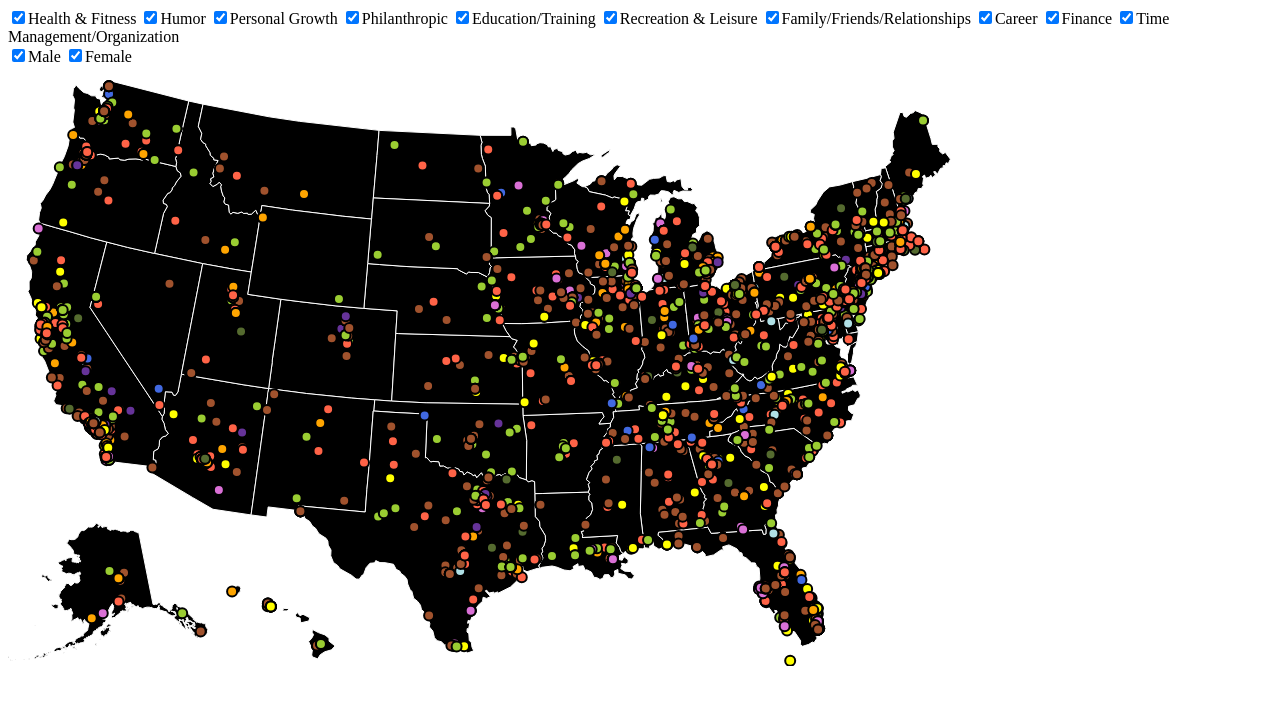
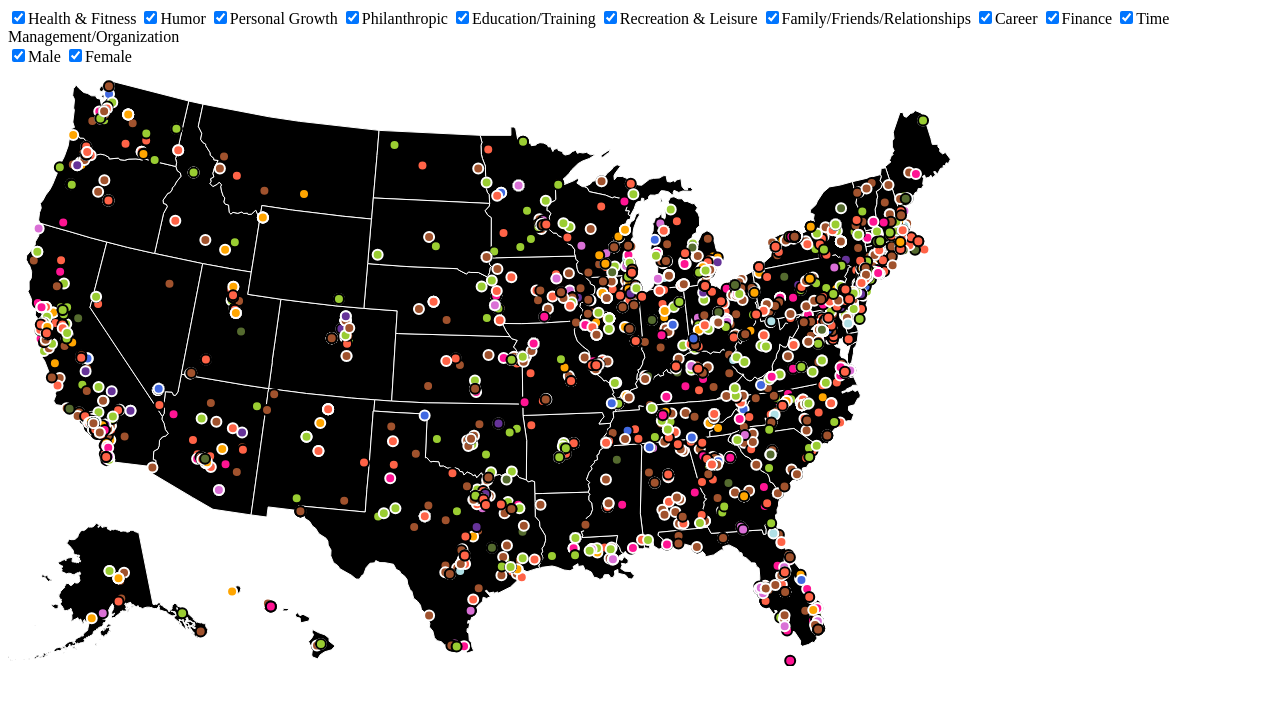
Before and after one commit to michael-xander/vis, a plain HTML site: page implementation.html in a window 1280 px wide. Drawn offline with nearby package versions, Linux system fonts and the light colour scheme.

Commit message:
Added temporary colour coding for the genders

```diff
--- a/implementation.html
+++ b/implementation.html
@@ -33,7 +33,7 @@
             fill: powderBlue;
         }
         .recreation {
-            fill: yellow;
+            fill: deepPink;
         }
         .family {
             fill: orange;
@@ -160,7 +160,9 @@
                             return projection([d.long, d.lat])[1];
                         })
                         .attr("r", 5)
-                        .attr("stroke", "black")
+                        .attr("stroke", function(d){
+                            return selectGenderColour(d.gender);
+                        })
                         .attr("stroke-width", 2)
                         .style("fill", function(d) {
                             return selectCategoryColour(d.category);
@@ -292,6 +294,24 @@
             });
         });
 
+        //returns the colour specified for the provided gender
+        function selectGenderColour(gender)
+        {
+            var colour;
+
+            if(gender == "male")
+            {
+                colour = "black";
+            }
+            else
+            {
+                colour = "white";
+            }
+
+            return colour;
+        }
+
+        //returns the color specified for the provided category
         function selectCategoryColour(category)
         {
             var color;
@@ -314,7 +334,7 @@
                     color = "powderBlue";
                     break;
                 case "Recreation & Leisure":
-                    color = "yellow";
+                    color = "deepPink";
                     break;
                 case "Family/Friends/Relationships":
                     color = "orange";
```
